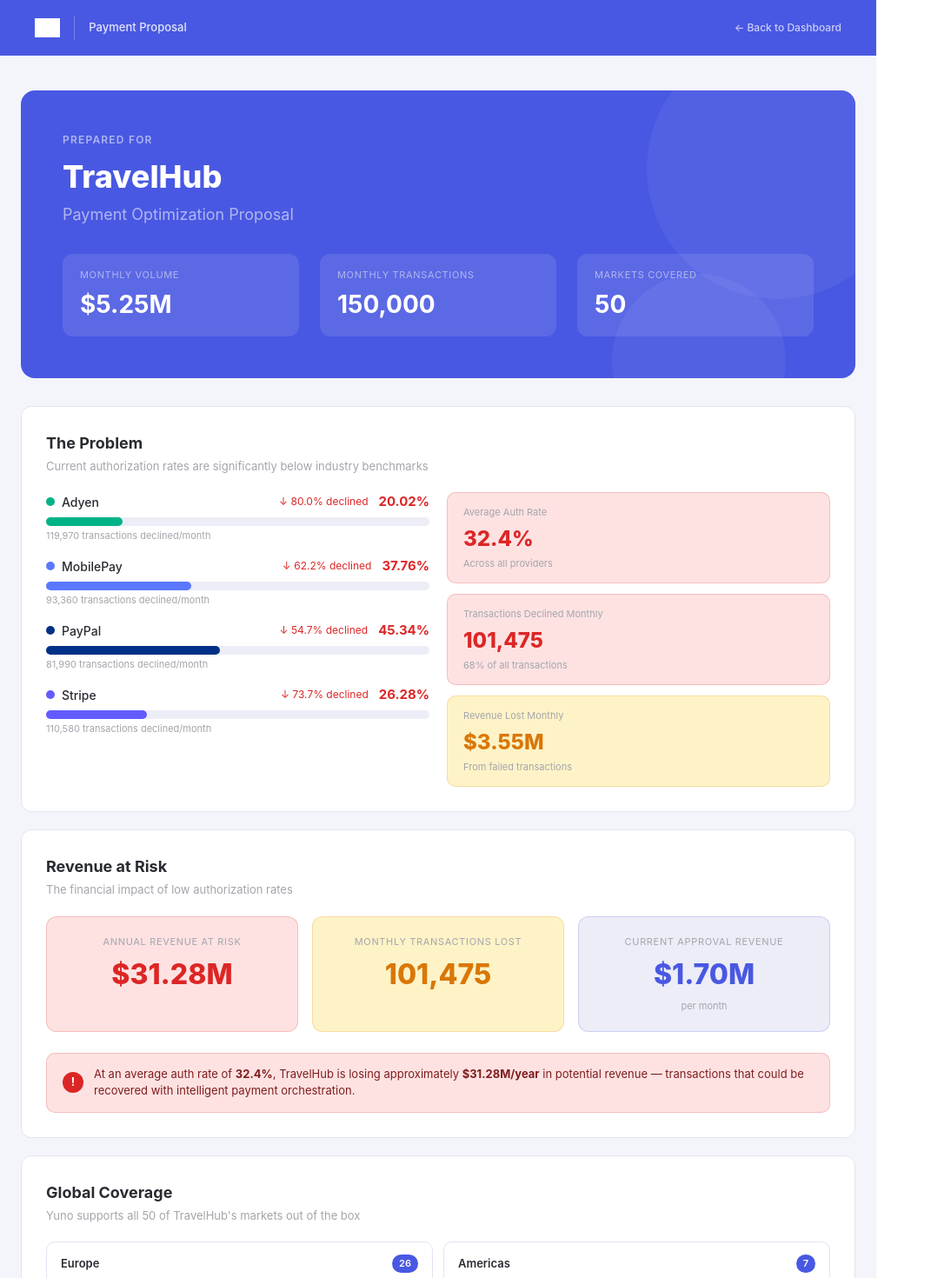
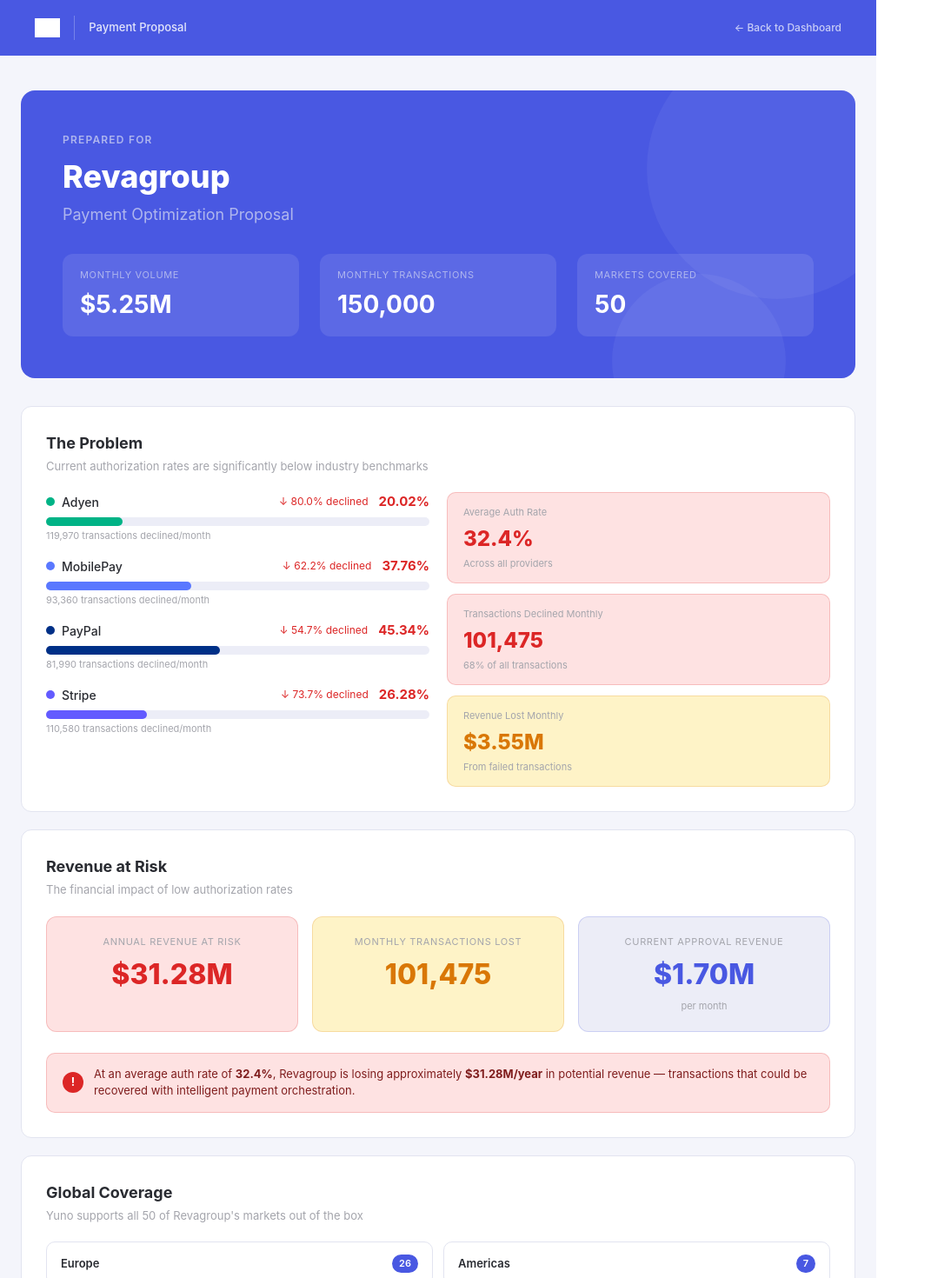
Before and after one commit to kimreynolds-ux/challenge---claude-code, a React (Vite) app: page /proposal in a window 1280 px wide. Shown: the top 1470 px of the page at 87% size, without its empty margins (0-1071 px from the left). Built offline with nearby package versions, Linux system fonts and the light colour scheme; grey boxes are pictures that could not be loaded.

Commit message:
Replace TravelHub with Revagroup

```diff
--- a/src/App.jsx
+++ b/src/App.jsx
@@ -231,7 +231,7 @@
           <img src="https://cdn.prod.website-files.com/65e210a414fae2cb8054a995/695d6f6d2ced24e0f5c0cb0b_yuno_wordmark_blue.svg"
             alt="Yuno" style={{ height:22, filter:"brightness(0) invert(1)" }} />
           <div style={{ width:1, height:28, background:"rgba(255,255,255,0.25)" }} />
-          <div style={{ fontSize:13, color:"rgba(255,255,255,0.85)", fontWeight:500 }}>Payment Intelligence Hub for TravelHub</div>
+          <div style={{ fontSize:13, color:"rgba(255,255,255,0.85)", fontWeight:500 }}>Payment Intelligence Hub for Revagroup</div>
         </div>
         <div style={{ display:"flex", alignItems:"center", gap:20 }}>
           <div style={{ fontSize:12, color: Y.lavender }}>
--- a/src/Proposal.jsx
+++ b/src/Proposal.jsx
@@ -83,7 +83,7 @@
           <div style={{ position:"absolute", bottom:-80, right:80, width:200, height:200, borderRadius:"50%", background:"rgba(255,255,255,0.05)" }} />
           <div style={{ position:"relative" }}>
             <div style={{ fontSize:12, color: Y.lavender, fontWeight:600, textTransform:"uppercase", letterSpacing:"0.1em", marginBottom:12 }}>Prepared for</div>
-            <div style={{ fontSize:36, fontWeight:800, color:"white", lineHeight:1.2, marginBottom:8 }}>TravelHub</div>
+            <div style={{ fontSize:36, fontWeight:800, color:"white", lineHeight:1.2, marginBottom:8 }}>Revagroup</div>
             <div style={{ fontSize:18, color: Y.lavender, marginBottom:32 }}>Payment Optimization Proposal</div>
             <div style={{ display:"grid", gridTemplateColumns:"repeat(3,1fr)", gap:24 }}>
               {[
@@ -161,12 +161,12 @@
           </div>
           <div style={{ background: Y.errorBg, border:`1px solid ${Y.error}33`, borderRadius:10, padding:"14px 18px", display:"flex", alignItems:"center", gap:12 }}>
             <div style={{ background: Y.error, color:"white", borderRadius:"50%", width:24, height:24, display:"flex", alignItems:"center", justifyContent:"center", fontSize:13, fontWeight:700, flexShrink:0 }}>!</div>
-            <span style={{ fontSize:13, color:"#7f1d1d" }}>At an average auth rate of <strong>{avgCurrentRate.toFixed(1)}%</strong>, TravelHub is losing approximately <strong>{fmtM(upliftAnnual)}/year</strong> in potential revenue — transactions that could be recovered with intelligent payment orchestration.</span>
+            <span style={{ fontSize:13, color:"#7f1d1d" }}>At an average auth rate of <strong>{avgCurrentRate.toFixed(1)}%</strong>, Revagroup is losing approximately <strong>{fmtM(upliftAnnual)}/year</strong> in potential revenue — transactions that could be recovered with intelligent payment orchestration.</span>
           </div>
         </Section>
 
         {/* Markets */}
-        <Section title="Global Coverage" subtitle={`Yuno supports all ${TOTAL_MARKETS} of TravelHub's markets out of the box`}>
+        <Section title="Global Coverage" subtitle={`Yuno supports all ${TOTAL_MARKETS} of Revagroup's markets out of the box`}>
           <div style={{ display:"grid", gridTemplateColumns:"repeat(2,1fr)", gap:12 }}>
             {MARKETS.map(r => (
               <div key={r.region}
@@ -297,7 +297,7 @@
         {/* Next Steps */}
         <div style={{ background: Y.primary, borderRadius:16, padding:"40px 48px", textAlign:"center" }}>
           <div style={{ fontSize:24, fontWeight:800, color:"white", marginBottom:8 }}>Ready to recover {fmtM(upliftAnnual)}/year?</div>
-          <div style={{ fontSize:14, color: Y.lavender, marginBottom:32 }}>Let's get TravelHub live on Yuno. Implementation typically takes 2–4 weeks.</div>
+          <div style={{ fontSize:14, color: Y.lavender, marginBottom:32 }}>Let's get Revagroup live on Yuno. Implementation typically takes 2–4 weeks.</div>
           <div style={{ display:"flex", justifyContent:"center", gap:16, flexWrap:"wrap" }}>
             {["Book a Technical Call", "Request a Sandbox", "Review Full API Docs"].map((s, i) => (
               <div key={s} style={{ background: i === 0 ? "white" : "rgba(255,255,255,0.15)", color: i === 0 ? Y.primary : "white", padding:"12px 24px", borderRadius:8, fontSize:13, fontWeight:600, cursor:"pointer", border: i === 0 ? "none" : "1px solid rgba(255,255,255,0.3)" }}>
```
